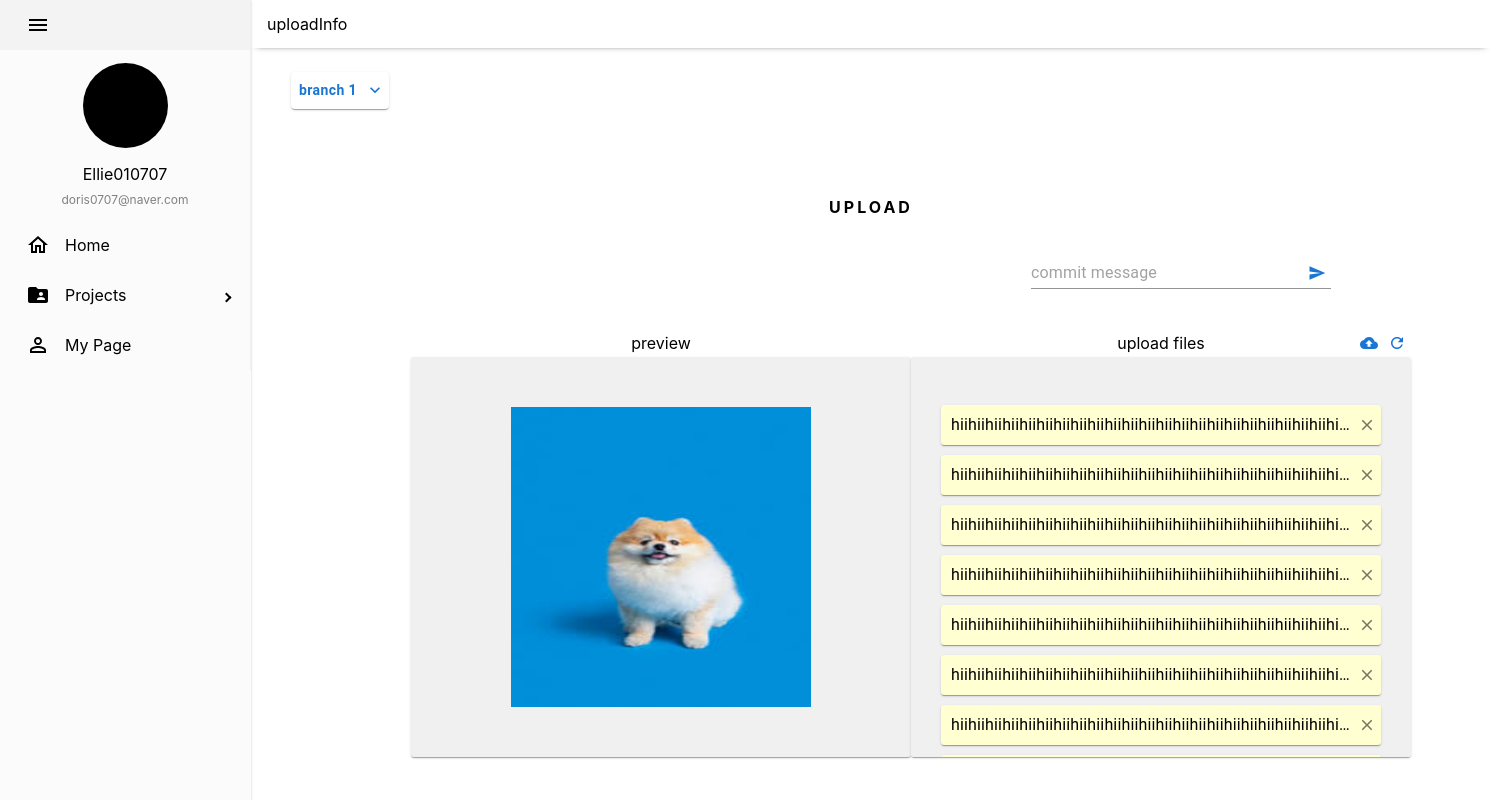
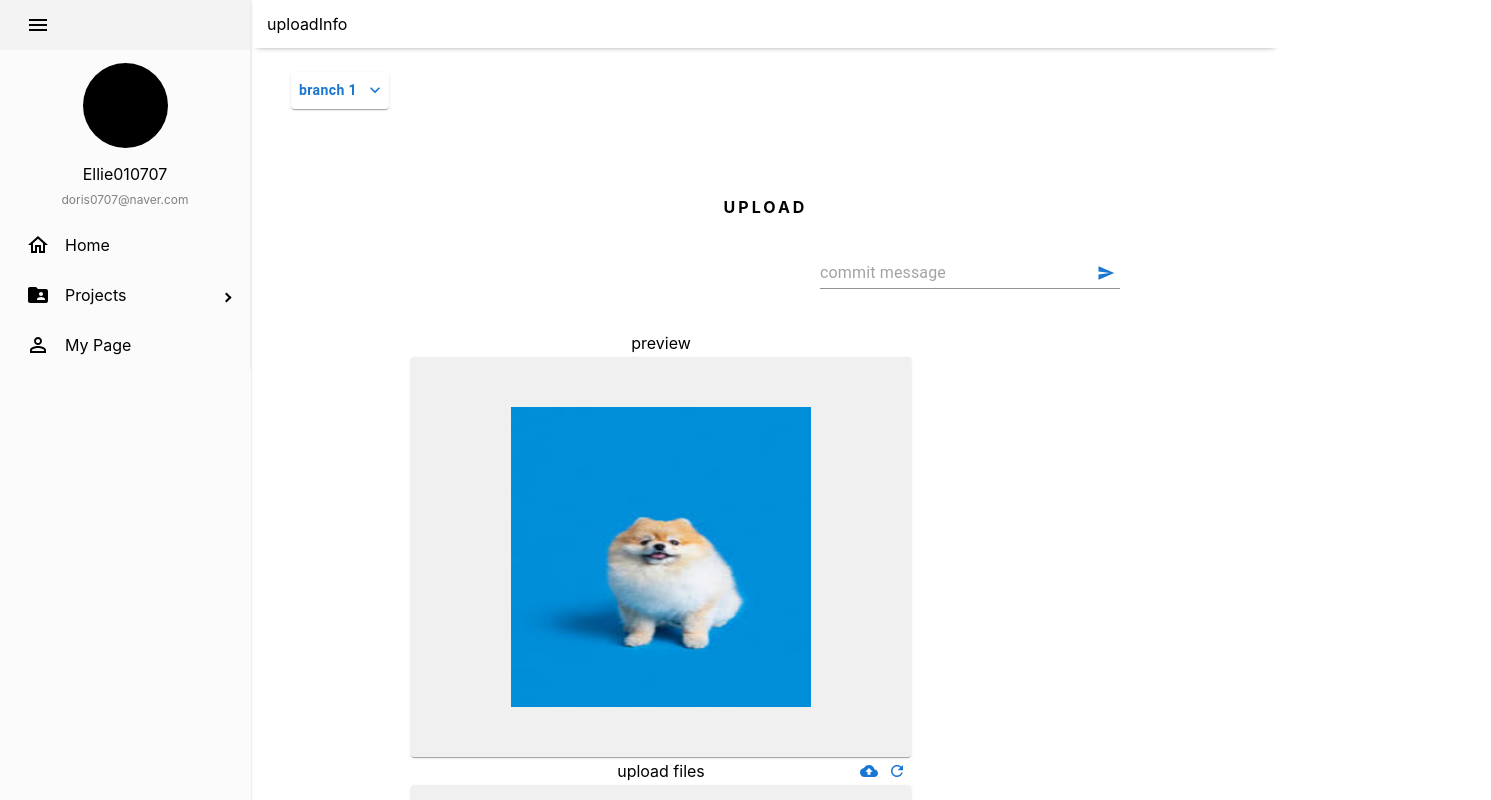
Before and after one commit to Tuk-AOK/frontend-dev, a React (Create React App) app: page /upload in a window 1280 px wide. Shown: the whole page, 1491 px wide, since content can reach past the window. Built offline with nearby package versions, Linux system fonts and the light colour scheme.

Commit message:
feat: 업로드 페이지 반응형 추가

```diff
--- a/src/components/common/box/fileListBox/fileListBox.tsx
+++ b/src/components/common/box/fileListBox/fileListBox.tsx
@@ -6,7 +6,7 @@ import FileBox from "../fileBox/fileBox";
 
 export default function FileListBox() {
   return (
-    <Box>
+    <Box width="100%" maxWidth="500px" minWidth="300px">
       <Box display="flex" justifyContent="space-between" alignItems="center">
         <Box width="56px"></Box>
         <Box>upload files</Box>
@@ -17,7 +17,6 @@ export default function FileListBox() {
       </Box>
       <Box
         sx={{
-          width: "500px",
           height: "400px",
           borderRadius: "3px",
           boxShadow: 1,
--- a/src/components/common/box/previewBox/previewBox.tsx
+++ b/src/components/common/box/previewBox/previewBox.tsx
@@ -3,7 +3,7 @@ import React from "react";
 
 export default function PreviewBox() {
   return (
-    <Box>
+    <Box width="100%" maxWidth="500px" minWidth="300px">
       <Box
         height="28px"
         display="flex"
@@ -13,12 +13,11 @@ export default function PreviewBox() {
         preview
       </Box>
       <Box
+        height="400px"
         display="flex"
         alignItems="center"
         justifyContent="center"
         sx={{
-          width: "500px",
-          height: "400px",
           borderRadius: "3px",
           boxShadow: 1,
           backgroundColor: "#F0F0F0",
--- a/src/components/content/upload/upload.tsx
+++ b/src/components/content/upload/upload.tsx
@@ -28,7 +28,7 @@ export function Upload() {
           <TextBox />
         </Box>
 
-        <Box width="1" display="flex" justifyContent="space-between">
+        <Box width="1" display="flex" justifyContent="space-between" flexWrap="wrap">
           <PreviewBox />
           <FileListBox />
         </Box>
```
